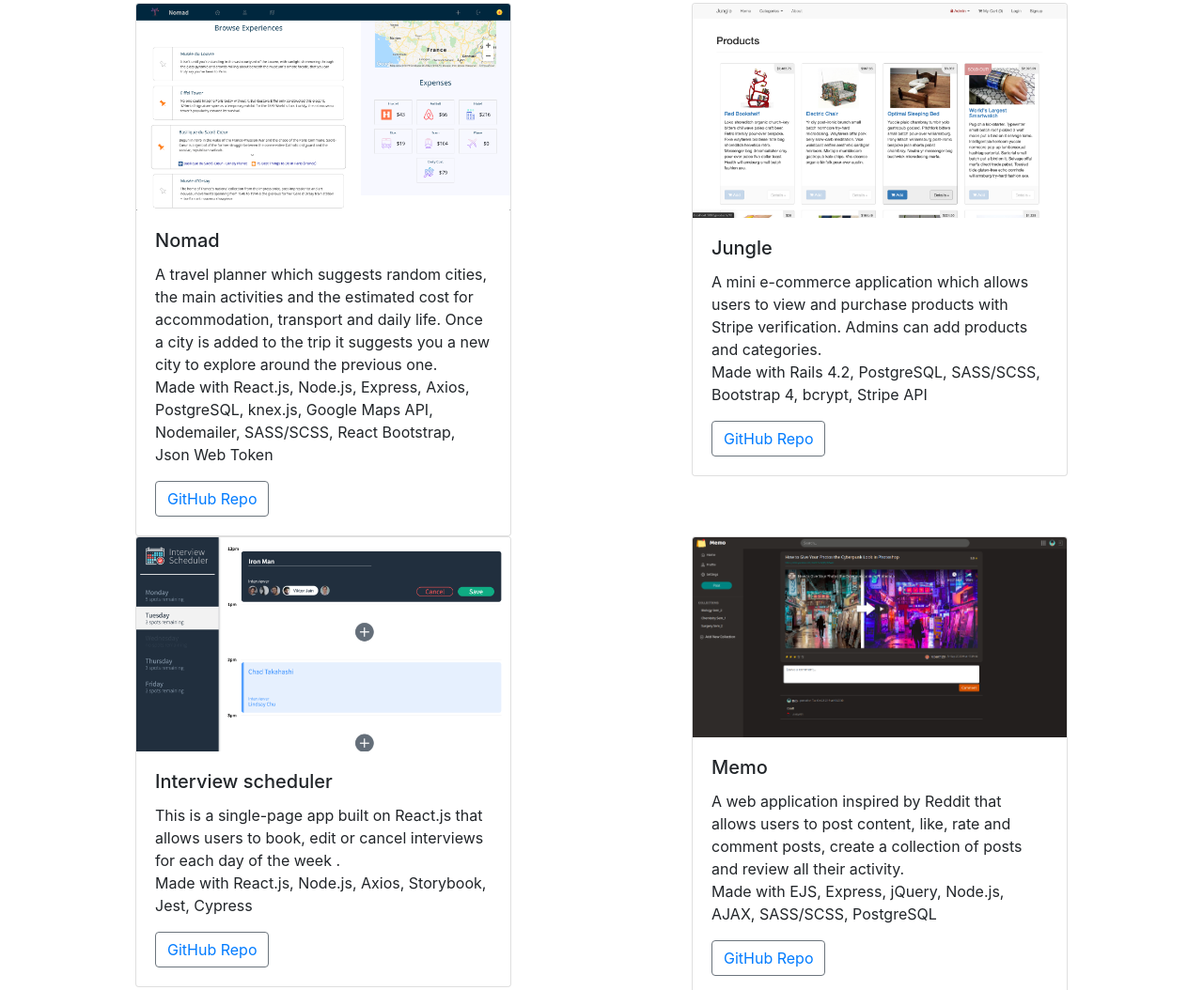
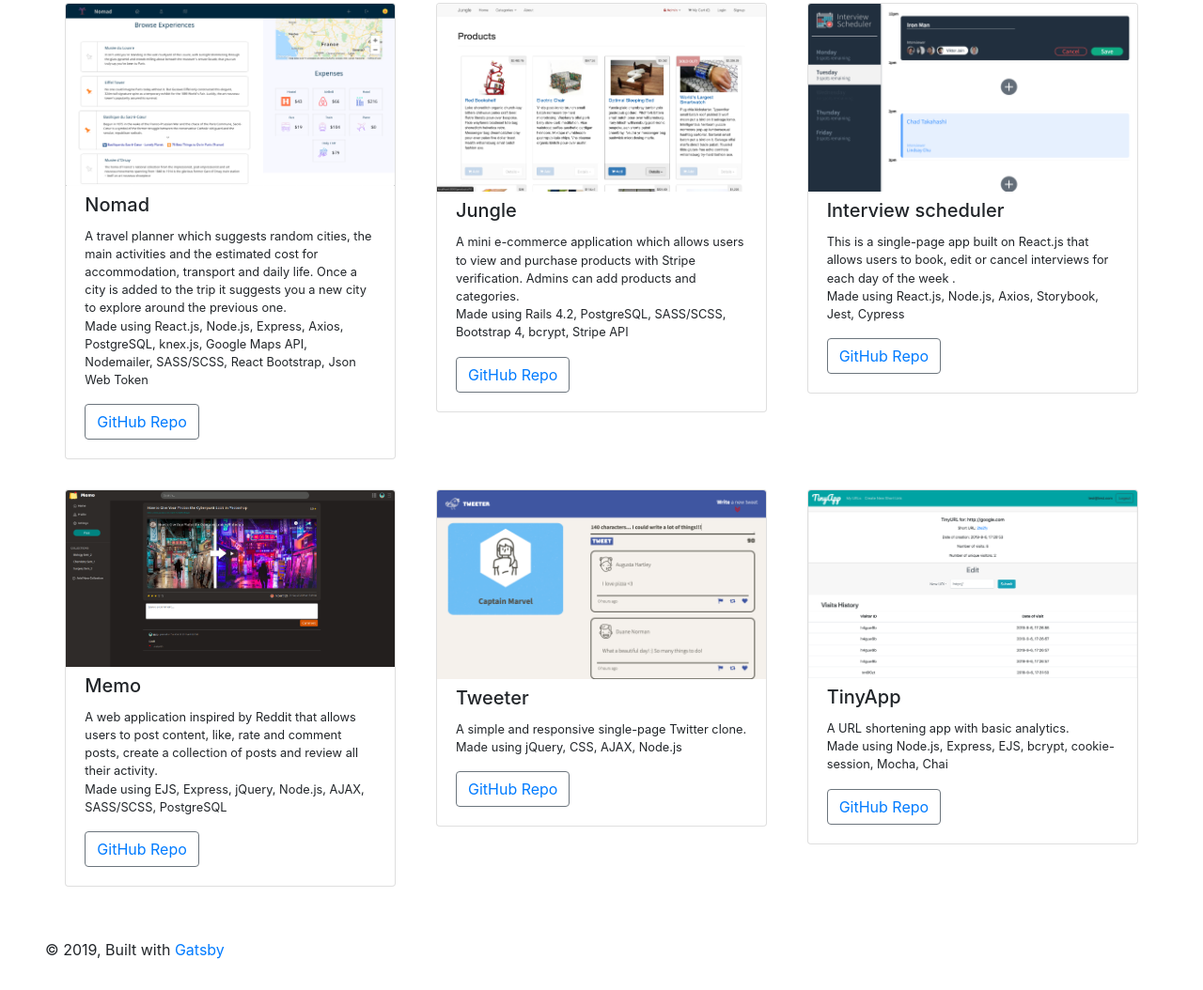
Before and after one commit to jatanassian/my_portfolio, a Gatsby site: page / in a window 1280 px wide. Shown: the part 1071-2125 px from the top of the page at 94% size. After the commit the page ends 2094 px from the top, so only its background shows below. Built offline with nearby package versions, Linux system fonts and the light colour scheme; Gatsby itself is replaced by a stand-in of ours.

Commit message:
add padding and margin to each card

```diff
--- a/src/components/project.js
+++ b/src/components/project.js
@@ -5,11 +5,11 @@
   const { name, description, tech, github, image } = props
 
   return (
-    <Card style={{ width: '25rem' }}>
-      <Card.Img variant="top" src={image} />
-      <Card.Body>
+    <Card style={{ width: '22rem', margin: '0 1rem 2rem 1rem' }}>
+      <Card.Img style={{ marginBottom: '0' }}variant="top" src={image} />
+      <Card.Body style= {{ paddingTop: '.5rem' }}>
         <Card.Title>{name}</Card.Title>
-        <Card.Text>{description} <br />Made with {tech}</Card.Text>
+        <Card.Text style={{ fontSize: '.8rem' }}>{description} <br />Made using {tech}</Card.Text>
         <Button variant="outline-secondary"><a style={{ textDecoration: 'none' }} href={github} rel="noopener noreferrer" target="_blank">GitHub Repo</a></Button>
       </Card.Body>
     </Card>
```
